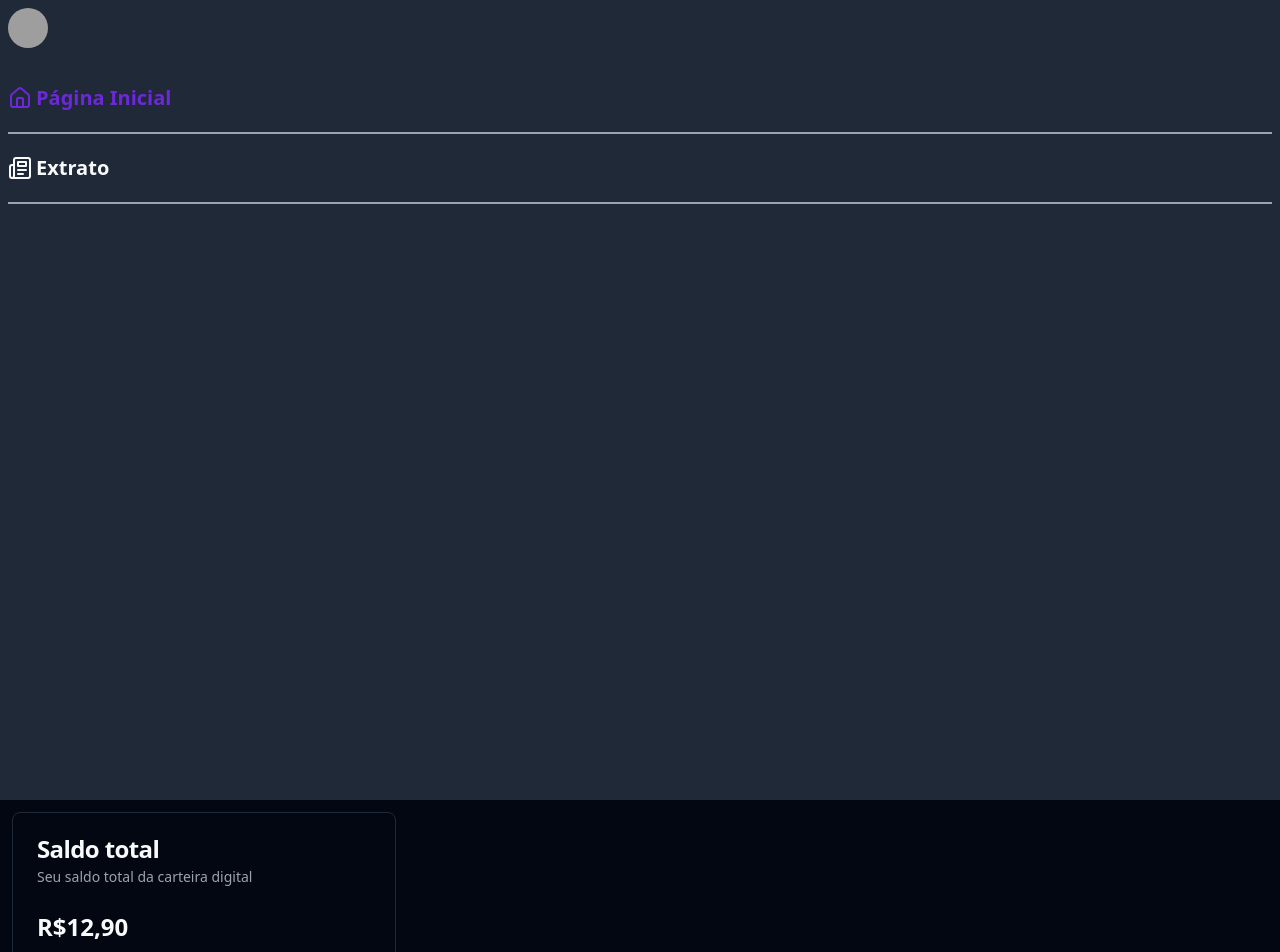
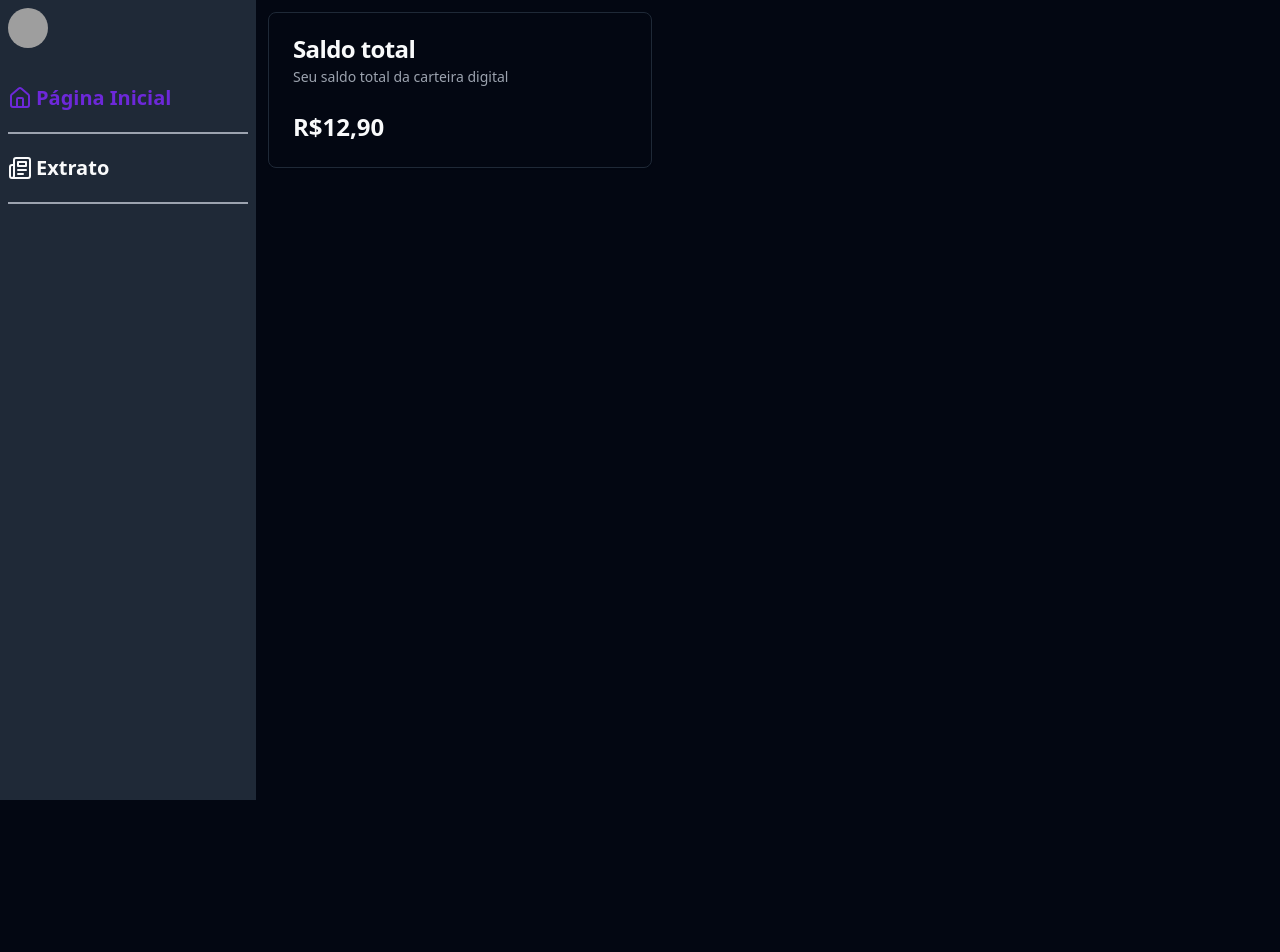
Before and after one commit to Texeraaa/Project-F.web, a React (Vite) app: page / in a window 1280 px wide. Shown: the top 952 px of the page. After the commit the page ends 800 px from the top, so only its background shows below. Built offline with nearby package versions, Linux system fonts and the light colour scheme; grey boxes are pictures that could not be loaded.

Commit message:
feat(_layouts):`app`: modifing app layout

```diff
--- a/src/pages/_layouts/app.tsx
+++ b/src/pages/_layouts/app.tsx
@@ -4,9 +4,11 @@ import { Header } from '@/components/header'
 
 export function AppLayout() {
   return (
-    <div>
-      <Header />
-      <div>
+    <div className="grid min-h-screen grid-cols-10">
+      <div className="col-span-2">
+        <Header />
+      </div>
+      <div className="">
         <Outlet />
       </div>
     </div>
```
